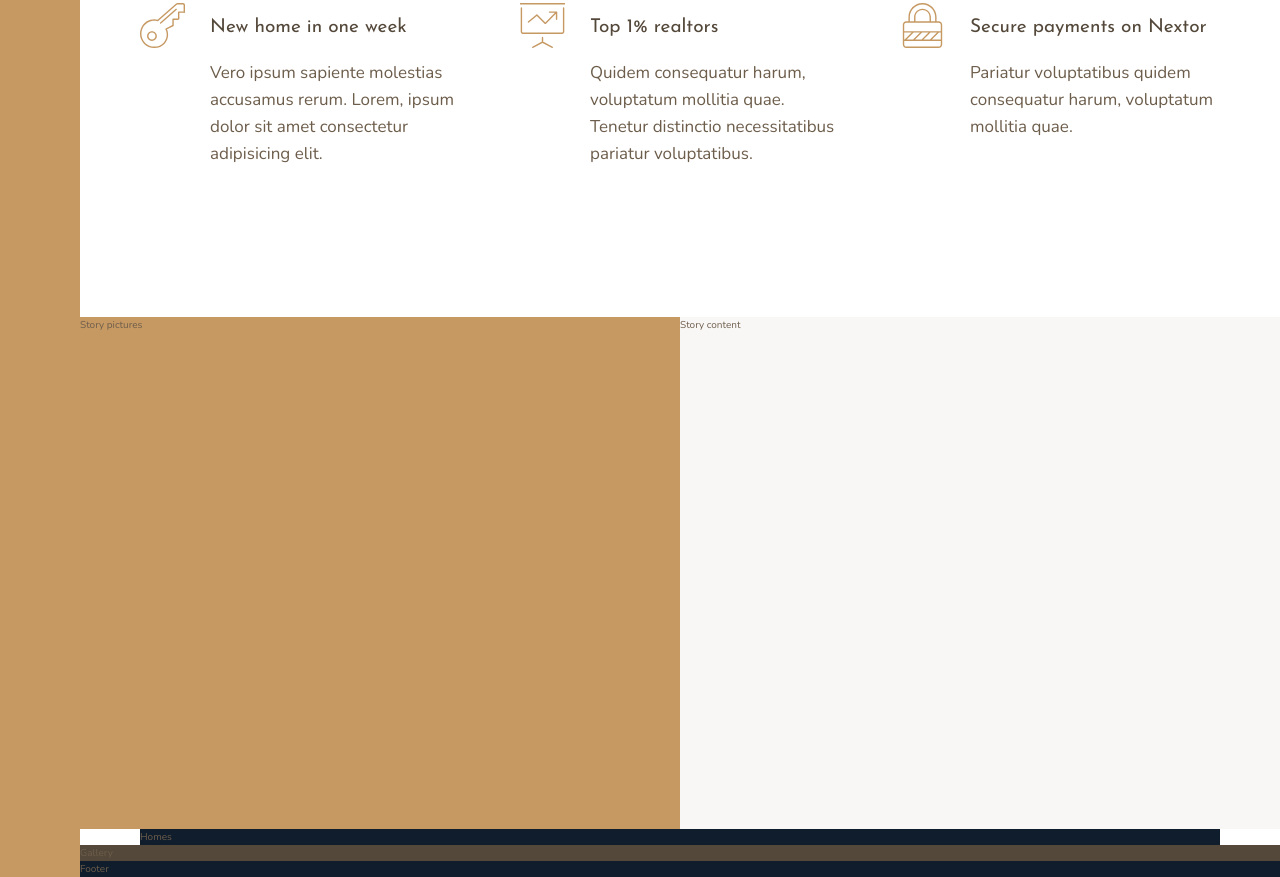
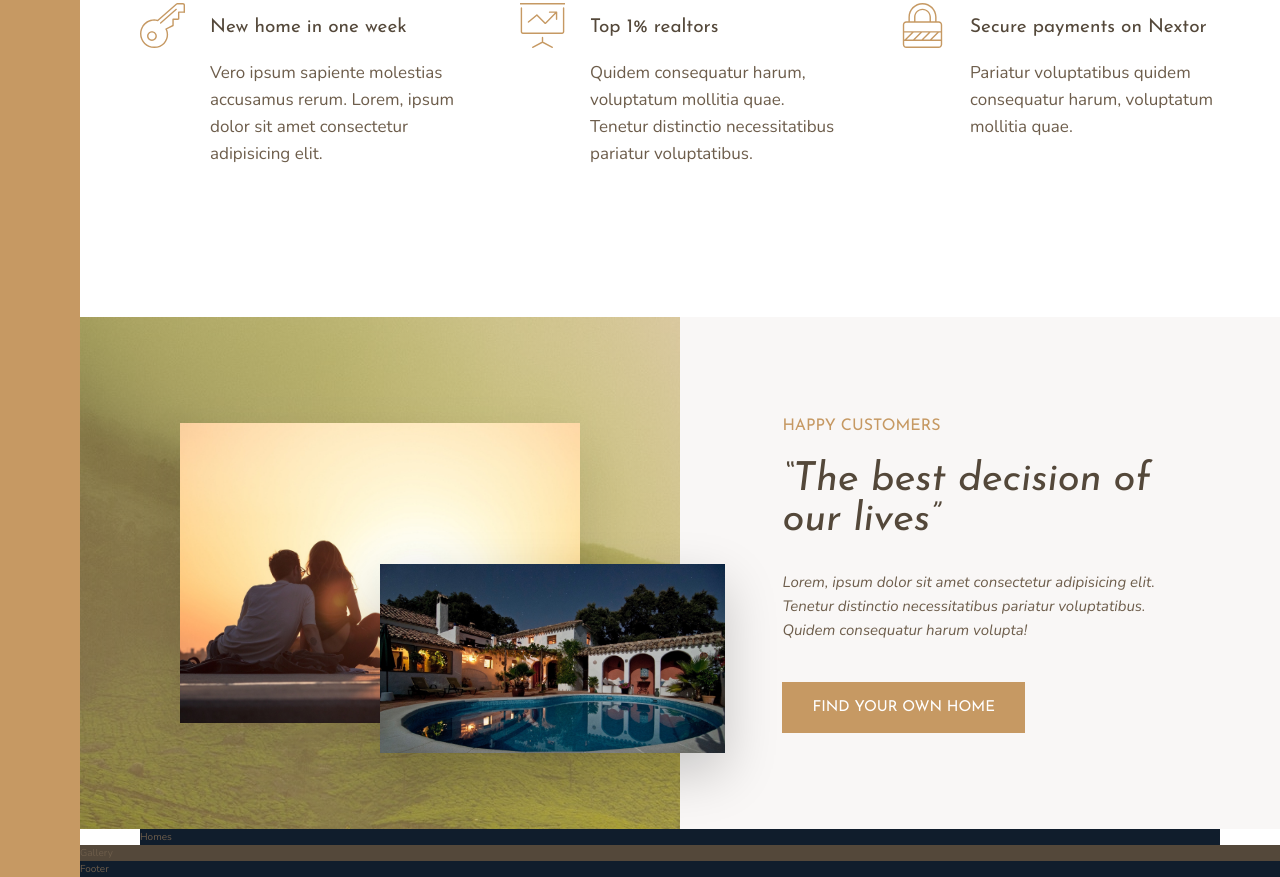
Before and after one commit to tshields86/Nexter, a website: page index.html in a window 1280 px wide. Shown: the part 991-1868 px from the top of the page. Drawn offline with nearby package versions, Linux system fonts and the light colour scheme.

Commit message:
Build the story section

```diff
--- a/index.html
+++ b/index.html
@@ -70,11 +70,16 @@
         </section>
 
         <div class="story__pictures">
-          Story pictures
+          <img src="img/story-1.jpeg" alt="Couple with new house" class="story__img--1">
+          <img src="img/story-2.jpeg" alt="New house" class="story__img--2">
         </div>
 
         <div class="story__content">
-          Story content
+          <h3 class="heading-3 mb-sm">Happy Customers</h3>
+          <h2 class="heading-2 heading-2--dark mb-md">&ldquo;The best decision of our lives&rdquo;</h2>
+          <p class="story__text">Lorem, ipsum dolor sit amet consectetur adipisicing elit. Tenetur distinctio necessitatibus pariatur voluptatibus.
+          Quidem consequatur harum volupta!</p>
+          <button class="btn">Find your own home</button>
         </div>
 
         <section class="homes">
--- a/sass/_story.scss
+++ b/sass/_story.scss
@@ -2,10 +2,50 @@
   &__pictures {
     background-color: $color-primary;
     grid-column: full-start / col-end 4;
+    background-image: linear-gradient(rgba($color-primary, .5), rgba($color-primary, .5)),
+                      url(../img/back.jpg);
+
+    display: grid;
+    grid-template-rows: repeat(6, 1fr);
+    grid-template-columns: repeat(6, 1fr);
+    align-items: center;
+  }
+
+  &__img--1 {
+    width: 100%;
+    grid-row: 2 / 6;
+    grid-column: 2 / 6;
+    box-shadow: 0 2rem 5rem rgba(#000, .1);
+  }
+
+  &__img--2 {
+    width: 115%;
+    grid-row: 4 / 6;
+    grid-column: 4 / 7;
+    z-index: 20;
+    box-shadow: 0 2rem 5rem rgba(#000, .2);
+
   }
 
   &__content {
     background-color: $color-grey-light-1;
     grid-column: col-start 5 / full-end;
+
+    padding: 6rem 8vw;
+
+/*     display: flex;
+    flex-direction: column;
+    justify-content: center;
+    align-items: flex-start; */
+
+    display: grid;
+    align-content: center;
+    justify-items: start;
+  }
+
+  &__text {
+    font-size: 1.5rem;
+    font-style: italic;
+    margin-bottom: 4rem;
   }
 }
--- a/sass/_typography.scss
+++ b/sass/_typography.scss
@@ -10,12 +10,19 @@
 
 .heading-2 {
   @extend %heading;
+  font-size: 4rem;
+  font-style: italic;
+  line-height: 1;
 
+  &--light { color: $color-grey-light-1; }
+  &--dark { color: $color-grey-dark-1; }
 }
 
 .heading-3 {
   @extend %heading;
-
+  font-size: 1.6rem;
+  color: $color-primary;
+  text-transform: uppercase;
 }
 
 .heading-4 {
@@ -25,3 +32,25 @@
   &--light { color: $color-grey-light-1; }
   &--dark { color: $color-grey-dark-1; }
 }
+
+.btn {
+  background-color: $color-primary;
+  color: #fff;
+  border: none;
+  border-radius: 0;
+  font-family: $font-display;
+  font-size: 1.5rem;
+  text-transform: uppercase;
+  padding: 1.8rem 3rem;
+  cursor: pointer;
+  transition: all .2s;
+
+  &:hover {
+    background-color: $color-primary-dark;
+  }
+}
+
+.mb-sm { margin-bottom: 2rem; }
+.mb-md { margin-bottom: 3rem; }
+.mb-lg { margin-bottom: 4rem; }
+.mb-hg { margin-bottom: 8rem; }
```
Also changed, not shown: css/style.css.
